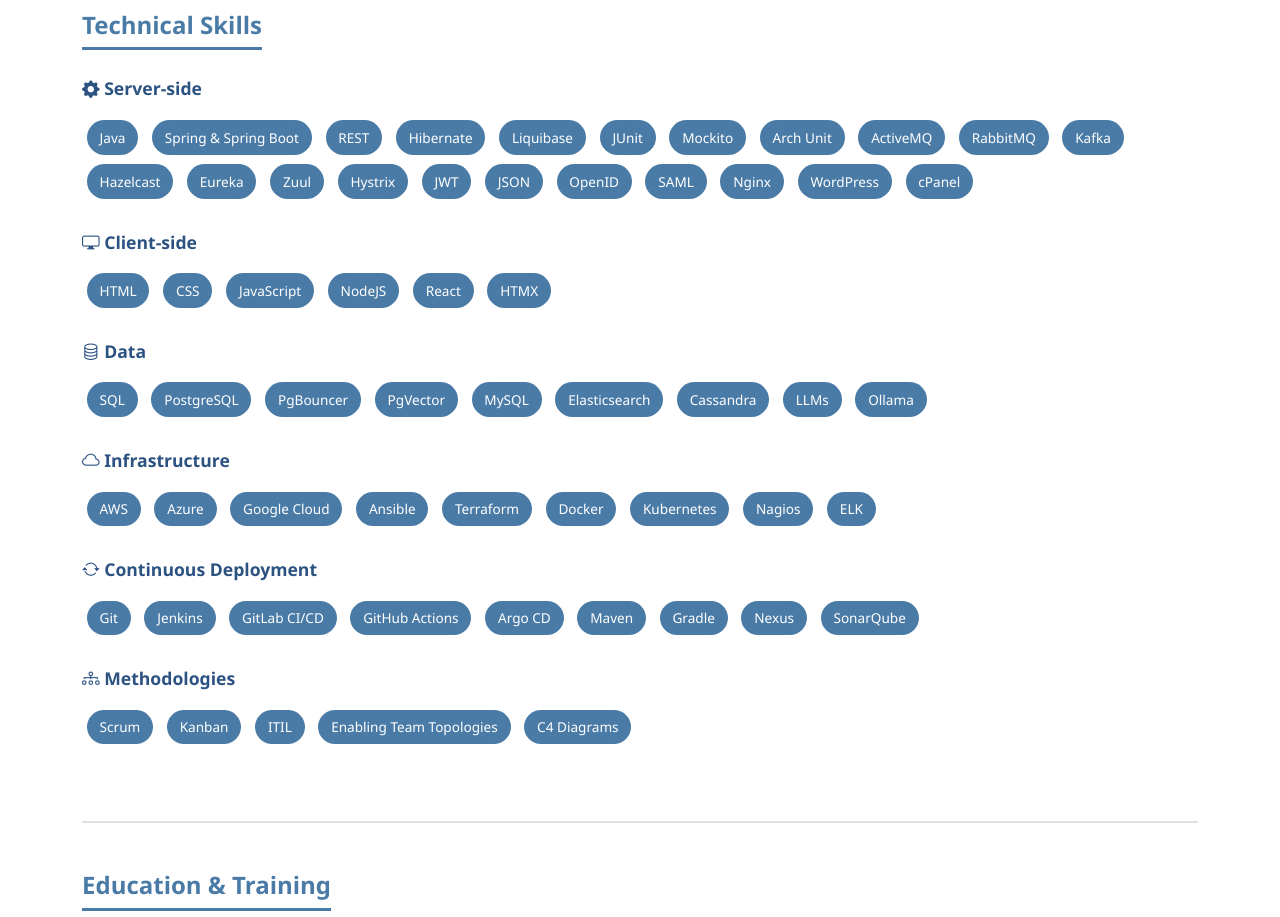
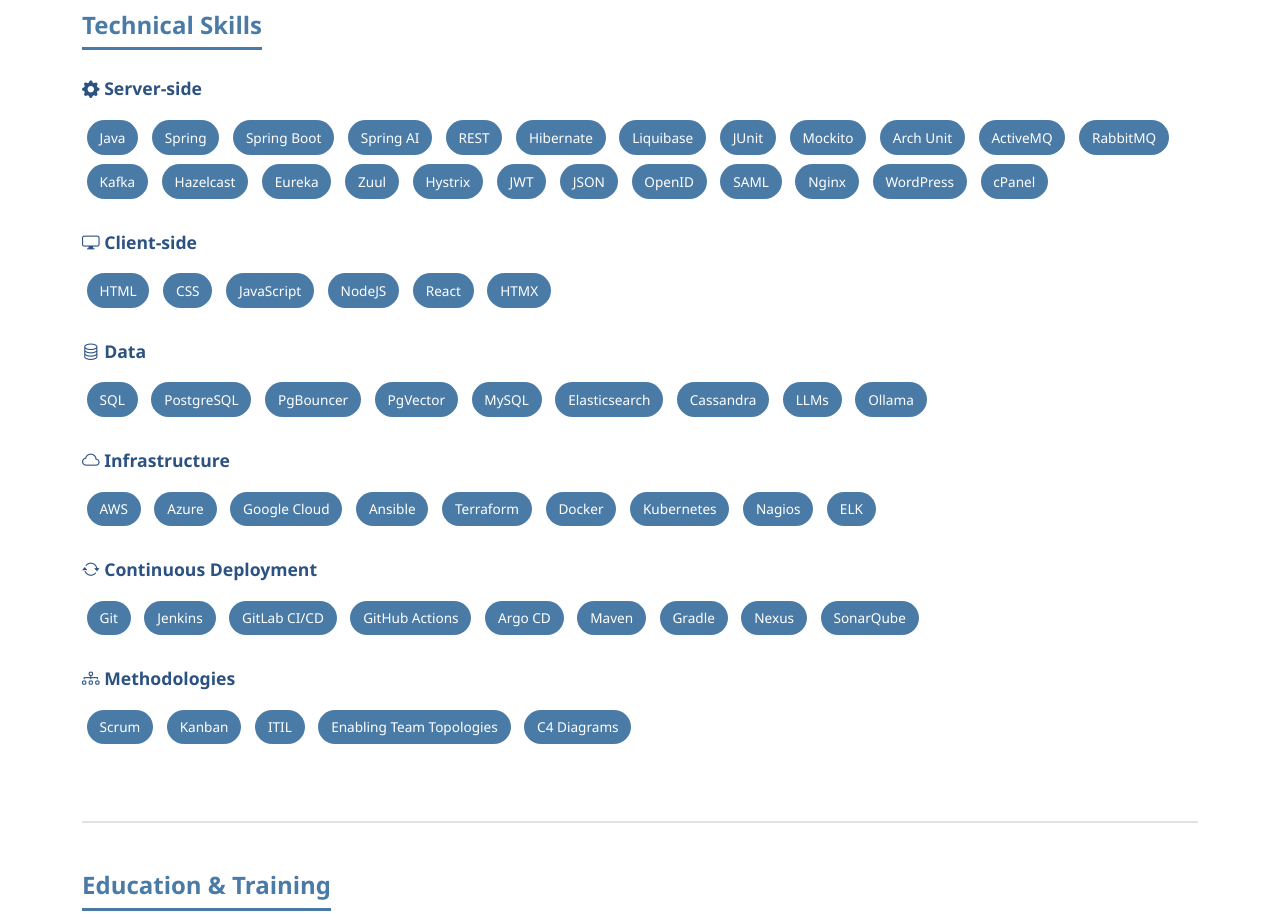
Before and after one commit to blagojsk/simonovski.net, a plain HTML site: page index.html in a window 1280 px wide. Shown: the part 3440-4357 px from the top of the page. Drawn offline with nearby package versions, Linux system fonts and the light colour scheme.

Commit message:
Update skills section to include "Spring AI" and split "Spring & Spring Boot" into separate badges

```diff
--- a/index.html
+++ b/index.html
@@ -186,7 +186,9 @@
                 <div class="skill-category-title"><i class="bi bi-gear-fill"></i> Server-side</div>
                 <div>
                     <span class="skill-badge">Java</span>
-                    <span class="skill-badge">Spring & Spring Boot</span>
+                    <span class="skill-badge">Spring</span>
+                    <span class="skill-badge">Spring Boot</span>
+                    <span class="skill-badge">Spring АI</span>
                     <span class="skill-badge">REST</span>
                     <span class="skill-badge">Hibernate</span>
                     <span class="skill-badge">Liquibase</span>
```
